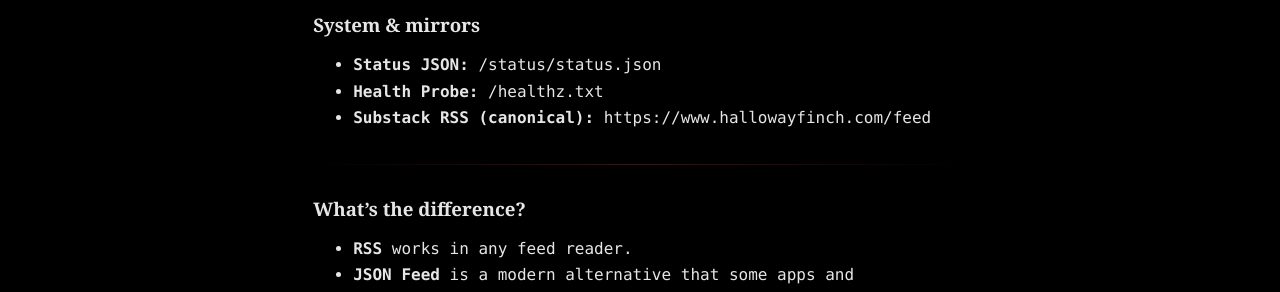
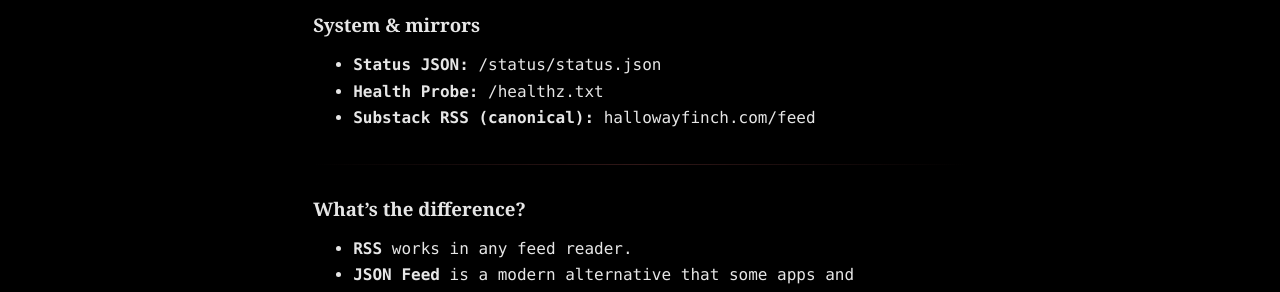
Before and after one commit to HallowayFinch/fincharchive.com, a Jekyll site: the page built from feeds/index.md, in a window 1280 px wide and 1187 px high. Shown: the part 506-798 px from the top of the window. Built offline with Jekyll 4.4.1, drawn with Linux system fonts in a browser that asks for light colours; part of the change alters nothing that is shown.

Commit message:
Update index.md

```diff
--- a/feeds/index.md
+++ b/feeds/index.md
@@ -21,7 +21,7 @@ Subscribe to new transmissions in whatever format you prefer.
 ### System & mirrors
 - **Status JSON:** <a href="{{ '/status/status.json' | absolute_url }}">/status/status.json</a>
 - **Health Probe:** <a href="{{ '/healthz.txt' | absolute_url }}">/healthz.txt</a>
-- **Substack RSS (canonical):** <a href="https://www.hallowayfinch.com/feed">https://www.hallowayfinch.com/feed</a>
+- **Substack RSS (canonical):** <a href="https://www.hallowayfinch.com/feed">hallowayfinch.com/feed</a>
 
 ---
 
```
